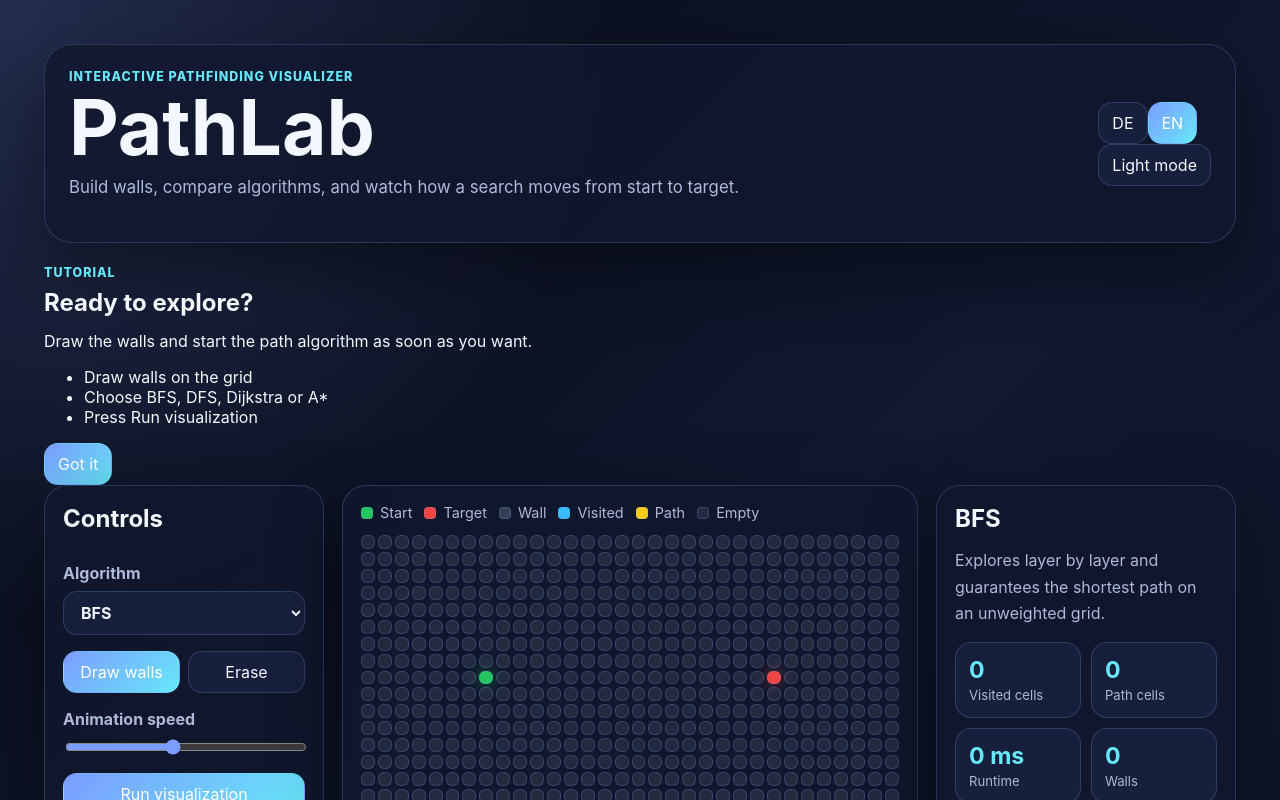
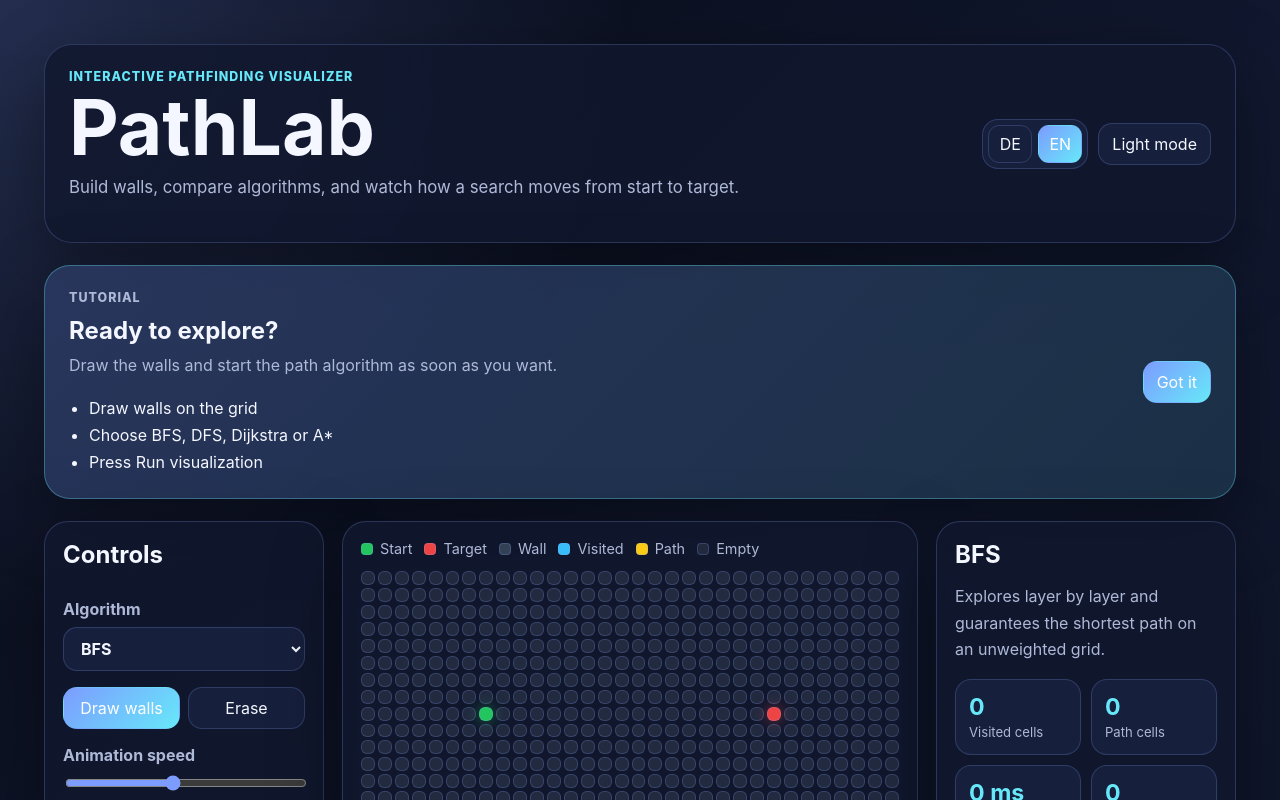
Before and after one commit to AleksZyro/PathLab, a React (Vite) app: page / in a window 1280 px wide. Shown: the top 800 px of the page. Built offline with nearby package versions, Linux system fonts and the light colour scheme.

Commit message:
Style onboarding and language controls

```diff
--- a/src/styles.css
+++ b/src/styles.css
@@ -54,7 +54,8 @@ button:disabled, select:disabled, input:disabled { cursor: not-allowed; opacity:
 .hero-panel,
 .workspace,
 .panel,
-.board-card {
+.board-card,
+.onboarding-card {
   width: min(1420px, 100%);
   margin-inline: auto;
 }
@@ -70,6 +71,52 @@ button:disabled, select:disabled, input:disabled { cursor: not-allowed; opacity:
   border-radius: 28px;
   background: var(--surface);
   box-shadow: var(--shadow);
+}
+
+.top-actions {
+  display: flex;
+  flex-wrap: wrap;
+  gap: 10px;
+  justify-content: flex-end;
+  align-items: center;
+}
+
+.language-switch {
+  display: inline-flex;
+  gap: 6px;
+  padding: 5px;
+  border: 1px solid var(--line);
+  border-radius: 16px;
+  background: var(--surface-strong);
+}
+
+.language-switch button {
+  min-width: 44px;
+  padding: 8px 10px;
+  border-radius: 11px;
+  background: transparent;
+}
+
+.onboarding-card {
+  display: flex;
+  justify-content: space-between;
+  gap: 18px;
+  align-items: center;
+  margin-bottom: 22px;
+  padding: 22px 24px;
+  border: 1px solid rgba(103, 232, 249, 0.34);
+  border-radius: 26px;
+  background: linear-gradient(135deg, rgba(124, 156, 255, 0.22), rgba(103, 232, 249, 0.12)), var(--surface);
+  box-shadow: var(--shadow);
+}
+
+.onboarding-card h2 { margin-bottom: 8px; }
+.onboarding-card p { color: var(--muted); line-height: 1.6; }
+.onboarding-card ul {
+  margin: 12px 0 0;
+  padding-left: 20px;
+  color: var(--text);
+  line-height: 1.7;
 }
 
 .eyebrow {
@@ -199,13 +246,14 @@ button.primary {
 
 @media (max-width: 1080px) {
   .workspace { grid-template-columns: 1fr; }
-  .hero-panel { align-items: stretch; flex-direction: column; }
+  .hero-panel, .onboarding-card { align-items: stretch; flex-direction: column; }
+  .top-actions { justify-content: flex-start; }
   .theme-toggle { justify-self: start; }
 }
 
 @media (max-width: 640px) {
   .app { padding: 12px; }
-  .hero-panel, .panel, .board-card { border-radius: 18px; padding: 14px; }
+  .hero-panel, .panel, .board-card, .onboarding-card { border-radius: 18px; padding: 14px; }
   .grid { gap: 2px; }
   .cell { border-radius: 4px; }
 }
```
